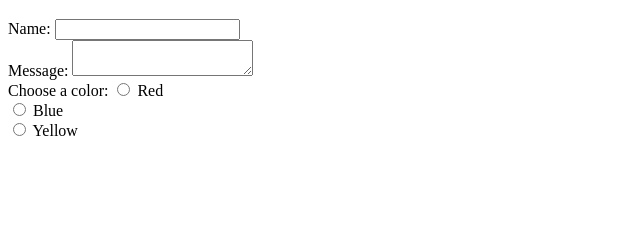
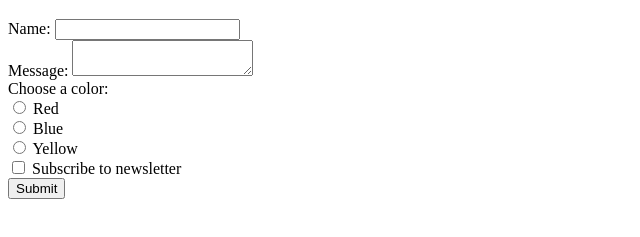
Before and after one commit to nathanielfairley/Pros-and-Cons, a plain HTML site: page forms.html in a window 1280 px wide. Shown: the part 61-298 px from the top of the page, without its empty margins (0-640 px from the left). Drawn offline with Linux system fonts and the light colour scheme.

Commit message:
Update forms.html

```diff
--- a/forms.html
+++ b/forms.html
@@ -13,12 +13,20 @@
         <textarea id="message" name="message"></textarea>
     <br>
       <label>Choose a color:</label>
+    <br>
       <input type="radio" id="red" name="color" value="red">
-      <label for="red">Red</label><br>
+        <label for="red">Red</label><br>
       <input type="radio" id="red" name="color" value="blue">
-      <label for="red">Blue</label><br>
+        <label for="red">Blue</label><br>
       <input type="radio" id="red" name="color" value="yellow">
-      <label for="red">Yellow</label><br>
+        <label for="red">Yellow</label><br>
+
+      <label for="subscribe">
+        <input type="checkbox" id="subscribe" name="subscribe">
+    Subscribe to newsletter
+      </label>
+    <br>
+      <button type="submit">Submit</button>
     </form>
   </body>
 </html>
```
